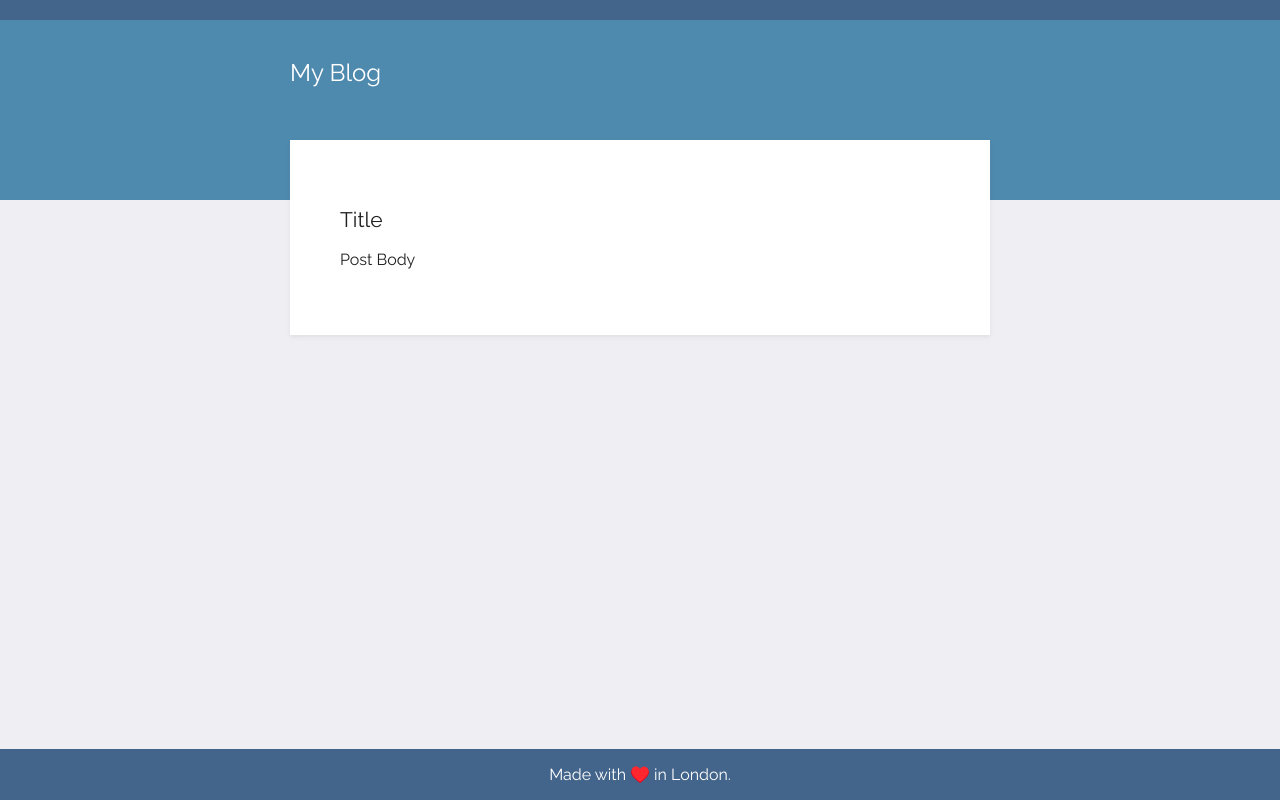
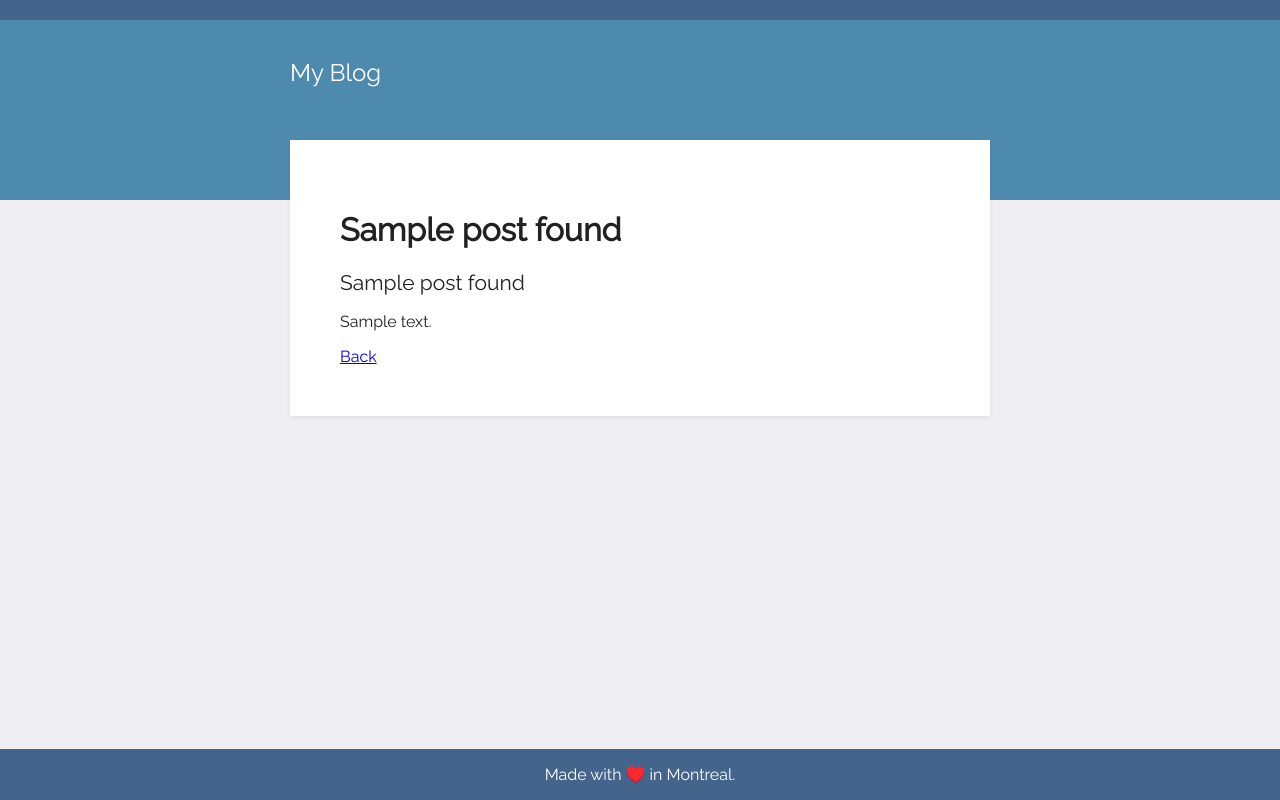
Before and after one commit to RZ04171107/myblog, a Flask app: template templates/post.html in a window 1280 px wide. Run offline with Flask 2, Linux system fonts and the light colour scheme; the template is opened without the code that fills it: most values are stand-ins (such as "Sample title", 1, 10 or a date in 2020).

Commit message:
finish day57 project

```diff
--- a/main.py
+++ /dev/null
@@ -1,11 +0,0 @@
-from flask import Flask, render_template
-
-
-app = Flask(__name__)
-
-@app.route('/')
-def home():
-    return render_template("index.html")
-
-if __name__ == "__main__":
-    app.run(debug=True)
--- /dev/null
+++ b/server.py
@@ -0,0 +1,27 @@
+from flask import Flask, render_template
+import requests
+
+app = Flask(__name__)
+
+@app.route('/')
+def home():
+    blog_url = 'https://api.npoint.io/c790b4d5cab58020d391'
+    response = requests.get(blog_url)
+    data = response.json()
+
+    return render_template("index.html", all_blogs = data)
+
+@app.route('/post/<post_id>')
+def get_post(post_id):
+    blog_url = 'https://api.npoint.io/c790b4d5cab58020d391'
+    response = requests.get(blog_url)
+    all_posts = response.json()
+    post_found = all_posts[int(post_id) - 1]
+    print(post_found)
+
+    return render_template("post.html", post_id = post_id, post_found = post_found)
+
+
+
+if __name__ == "__main__":
+    app.run(debug=True)
--- a/templates/post.html
+++ b/templates/post.html
@@ -10,17 +10,24 @@
 <div class="wrapper">
     <div class="top">
         <div class="title"><h1>My Blog</h1></div>
-           </div>
-        <div class="content">
-            <div class="card">
-                <h2>Title</h2>
-                <p>Post Body</p>
-            </div>
+    </div>
+    <div class="content">
+        <div class="card">
+            <h1>{{ post_found.get('title')}}</h1>
+            <h2>
+                {{ post_found.get('subtitle')}}
+            </h2>
+            <p>
+                {{ post_found.get('body')}}
+            </p>
 
+            <a href="{{ url_for('home')}}">Back</a>
+
+        </div>
     </div>
 </div>
 </body>
 <footer>
-    <p>Made with ♥️ in London.</p>
+    <p>Made with ♥️ in Montreal.</p>
 </footer>
 </html>
```
Also changed, not shown: templates/index.html (+14 -10 lines).
